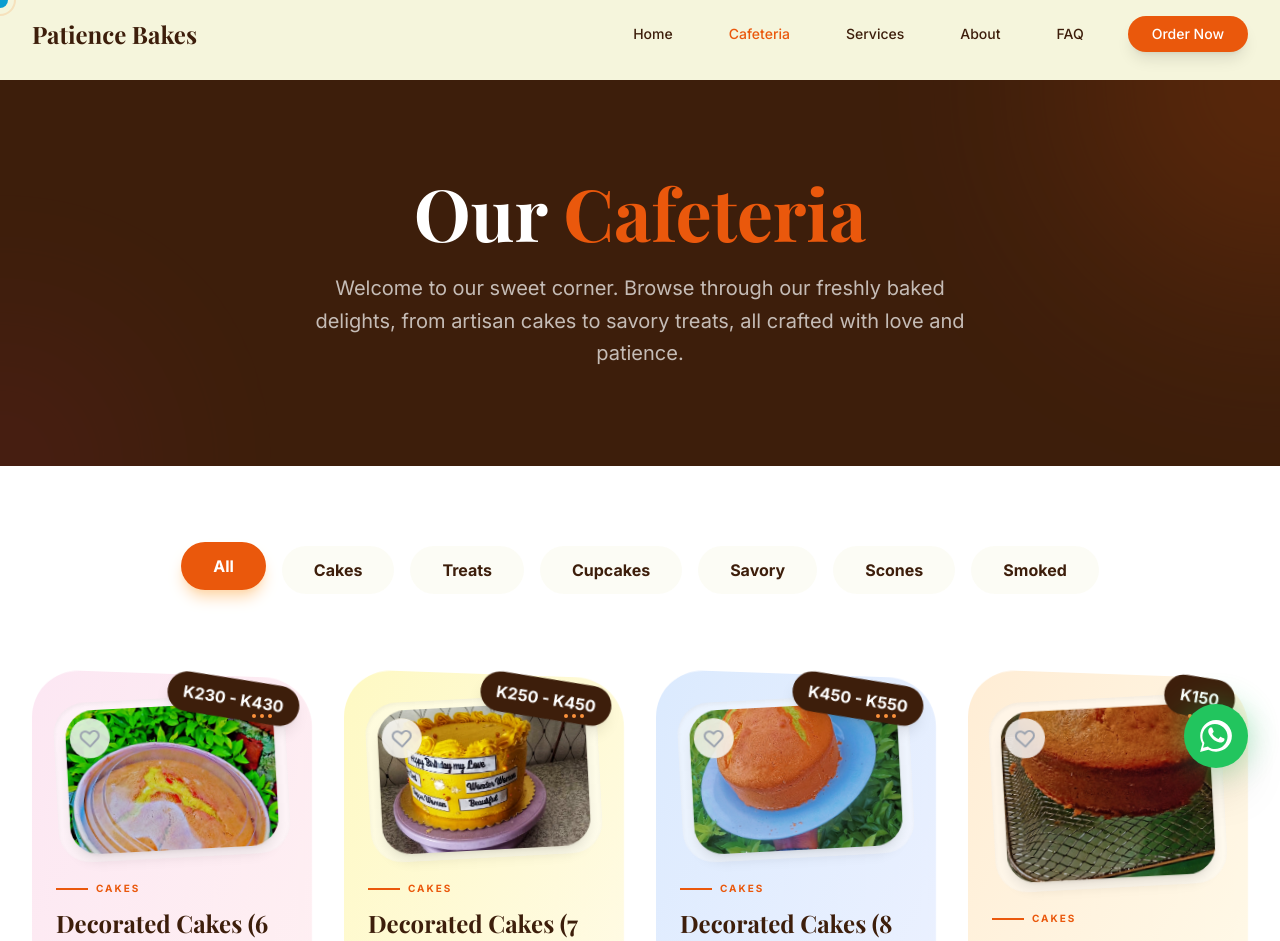
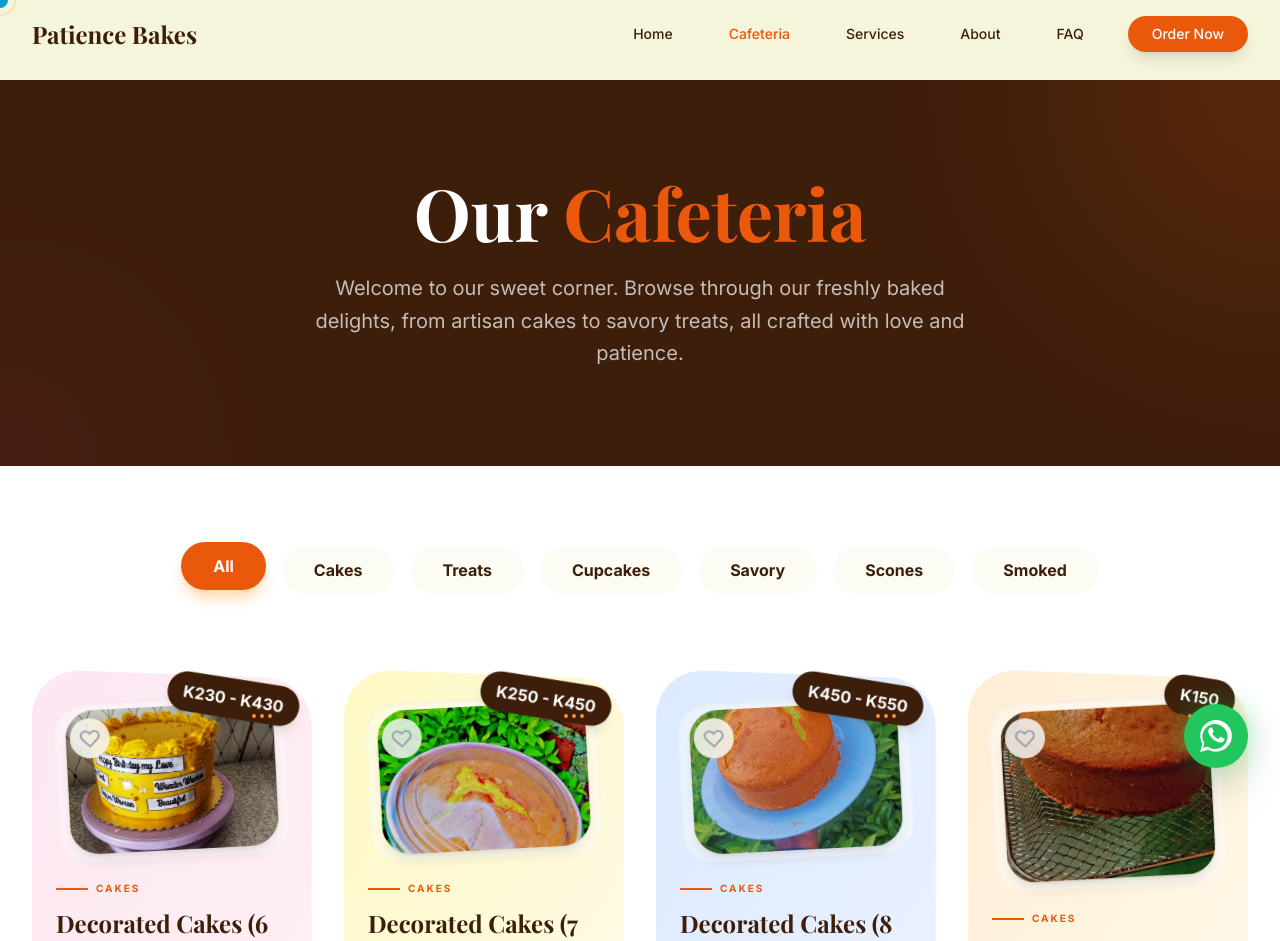
Before and after one commit to Tadashi-90/Patience-Bakes, a React (Vite) app: page /cafeteria in a window 1280 px wide. Shown: the top 941 px of the page. Built offline with nearby package versions, Linux system fonts and the light colour scheme; a web font is replaced by a local one.

Commit message:
Update cake image assignment and plain cupcake image

```diff
--- a/src/assets/index.js
+++ b/src/assets/index.js
@@ -11,6 +11,7 @@ import samuso from './images/samuso.jpg';
 import plainScones from './images/plain scones.jpg';
 import decoratedCupcakes from './images/decorated cupcakes.jpg';
 import plainCupcakes from './images/plain cupcakes.jpg';
+import plainCupcakesOriginal from './images/plain cupcakes original.jpeg';
 import smokedFish from './images/smoked fish.jpeg';
 import sevenInchCake from './images/7 inch cake.jpg';
 import ceoPicture from "./images/CEO's Picture.png";
@@ -29,6 +30,7 @@ export {
   plainScones,
   decoratedCupcakes,
   plainCupcakes,
+  plainCupcakesOriginal,
   smokedFish,
   sevenInchCake,
   ceoPicture,
--- a/src/products.js
+++ b/src/products.js
@@ -9,7 +9,8 @@ import {
   plainCupcakes,
   smokedFish,
   sevenInchCake,
-  plainCake2
+  plainCake2,
+  plainCupcakesOriginal
 } from './assets';
 
 // Helper to handle image formats (prefer webp if available in future)
@@ -20,7 +21,7 @@ export const allProducts = [
     name: "Decorated Cakes (6 Inch)",
     category: "Cakes",
     price: "K230 - K430",
-    image: getOptimizedImage(sevenInchCake),
+    image: getOptimizedImage(cake2),
     description: "Creamed cakes: 1 layer K230, 2 layers K330, 3 layers K430. Perfect for small celebrations.",
     color: "from-pink-100 to-rose-50"
   },
@@ -28,7 +29,7 @@ export const allProducts = [
     name: "Decorated Cakes (7 Inch)",
     category: "Cakes",
     price: "K250 - K450",
-    image: getOptimizedImage(cake2),
+    image: getOptimizedImage(sevenInchCake),
     description: "Creamed cakes: 1 layer K250, 2 layers K350, 3 layers K450. The standard size for parties.",
     color: "from-yellow-100 to-amber-50"
   },
@@ -76,7 +77,7 @@ export const allProducts = [
     name: "Plain Cupcakes",
     category: "Cupcakes",
     price: "K8/each",
-    image: getOptimizedImage(plainCupcakes),
+    image: getOptimizedImage(plainCupcakesOriginal),
     description: "Soft, fluffy cupcakes that melt in your mouth.",
     color: "from-blue-100 to-sky-50"
   },
```
Also changed, not shown: src/assets/images/plain cupcakes original.jpeg (added).
